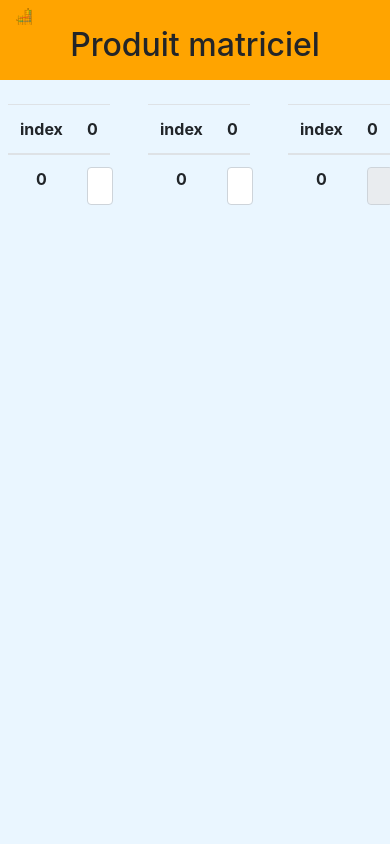
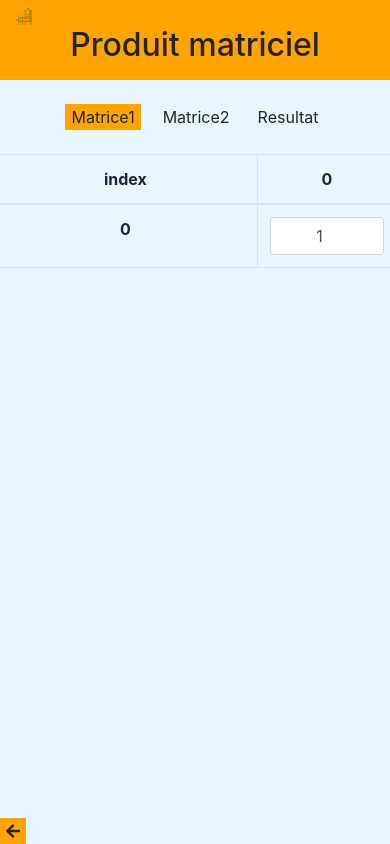
Before and after one commit to florian-barthelemy/produitMatriciel, a React (Create React App) app: page / in a window 390 px wide. Both pictures are taken after a click on the button "valider". Built offline with nearby package versions, Linux system fonts and the light colour scheme.

Commit message:
need to add some css and fix the responsive

```diff
--- a/package.json
+++ b/package.json
@@ -3,6 +3,9 @@
   "version": "0.1.0",
   "private": true,
   "dependencies": {
+    "@fortawesome/fontawesome-svg-core": "^1.2.26",
+    "@fortawesome/free-solid-svg-icons": "^5.12.0",
+    "@fortawesome/react-fontawesome": "^0.1.8",
     "@testing-library/jest-dom": "^4.2.4",
     "@testing-library/react": "^9.3.2",
     "@testing-library/user-event": "^7.1.2",
--- a/src/App.css
+++ b/src/App.css
@@ -37,9 +37,6 @@
   }
 }
 
-header{
-  background-color:#FFA400;
-}
 .img-fluid{
   max-width:5%;
 }
@@ -48,7 +45,27 @@ body{
   color:#232528;
 }
 .btnValider{
-  background-color:#FFA400;
-  border:none;
+
   border-radius:12px;
 }
+
+.active,.btnValider,header,.buttonRetour{
+  background-color: #FFA400;
+}
+.notActive{
+  background-color: transparent;
+}
+.btnValider,.active,.notActive,.buttonRetour{
+  border:none;
+  color:#232528;
+
+}
+
+.buttonRetour{
+position: fixed;
+bottom:0;
+left:0;
+}
+.parent{
+  position: relative;
+}
--- /dev/null
+++ b/src/boutonRetour.js
@@ -0,0 +1,9 @@
+import React from 'react';
+import { FontAwesomeIcon } from '@fortawesome/react-fontawesome';
+import {faArrowLeft} from '@fortawesome/free-solid-svg-icons';
+export default function(props){
+    function retour(){
+        props.setInit(false);
+    }
+    return(<button  onClick={retour} className="buttonRetour"><FontAwesomeIcon icon={faArrowLeft}/></button>)
+}
--- a/src/initialisation1.js
+++ b/src/initialisation1.js
@@ -121,7 +121,7 @@ export default function Produit() {
           }
         </div>
       ) : (
-        <Init2 colonne={colonne} ligne={ligne} colonne2={colonne2} />
+        <Init2 colonne={colonne} ligne={ligne} colonne2={colonne2}  setInit={setInit} />
       )}
     </div>
   );
--- a/src/initialisation2.js
+++ b/src/initialisation2.js
@@ -1,12 +1,15 @@
 import React, { useState } from "react";
 import Matrice from "./matrice/matrice";
 import MatriceRes from "./matriceRes/matrice";
+import Navigation from './navigation';
+import BoutonRetour from './boutonRetour';
 export default function Initialisation2(props) {
   /** *
    *
    * init matrice1 ,matrice2 to an empty array
    * iterateur1 and interateur2 takes values of matrice1 and matrice2
    */
+  let [navVal,setNavVal]= useState("matrice1");
   let [matrice1, setMatrice1] = useState([]);
   let [matrice2, setMatrice2] = useState([]);
   let iterateur1 = matrice1.values();
@@ -77,29 +80,39 @@ export default function Initialisation2(props) {
     setMatrice1(matrice1);
     setMatrice2(matrice);
   }
+  return (
+    <div className="parent">
+    <BoutonRetour setInit={props.setInit}/>
+    <Navigation setNavVal={setNavVal} navVal={navVal}/>
+    <div className="row">
 
-  return (
-    <div className="row">
-      {/** it calls the three matrix */}
-      <Matrice
+      {console.log(navVal)/** it calls the three matrix */}
+      {navVal==="matrice1" ?(<Matrice
         ligne={props.ligne}
         colonne={props.colonne}
         matrice={matrice1}
         setMatrice={changeMatrice1}
-      />
-      <Matrice
+      />):(<>
+
+       {/*  */}
+      </>)}
+      {navVal==="matrice2"?(<Matrice
         ligne={props.colonne}
         colonne={props.colonne2}
         matrice={matrice2}
         setMatrice={changeMatrice2}
-      />
-      <MatriceRes
+      />):(<></>)}
+      {navVal==="resultat" ? ( <MatriceRes
         ligne={props.ligne}
         colonne={props.colonne}
         matrice1={matrice1}
         matrice2={matrice2}
         colonne2={props.colonne2}
-      />
+      />):(<></>)}
+
+
+
+    </div>
     </div>
   );
 }
--- a/src/matrice/matrice.js
+++ b/src/matrice/matrice.js
@@ -17,8 +17,8 @@ let matrice=props.matrice;
     props.setMatrice(matrice)
   }
   return (
-    <div className="col mx-2 table-responsive ">
-      <table className="table">
+    <div className=" mx-2 table-responsive ">
+      <table className="table table-bordered">
        {/**
         * it calls the header of the tab
         */}
--- a/src/matriceRes/celluleMatrice.js
+++ b/src/matriceRes/celluleMatrice.js
@@ -3,7 +3,6 @@ import React from 'react';
 export default function CelluleMatrice(props){
     return(
         <>
-        {console.log(props.defaultValue)}
         <input /*value to make the value of the input of the case of matrix*/value={props.defaultValue} /* disabled to makes changesby user disabled*/disabled={true}  type="number" className=" text-center form-control"/>
         </>
     )
--- a/src/matriceRes/matrice.js
+++ b/src/matriceRes/matrice.js
@@ -21,7 +21,7 @@ export default function Matrice(props) {
   }
   return (
     <div className="col mx-2 table-responsive ">
-      <table className="table">
+      <table className="table table-bordered">
         {/** show the header of the matriceRes */}
         <thead>
           <HeaderMatrice matrice={matriceRes} />
--- /dev/null
+++ b/src/navigation.js
@@ -0,0 +1,20 @@
+import React from 'react';
+
+export default function(props){
+    function changeVal(e){
+        props.setNavVal(e.target.value);
+    }
+    return(
+       <ul className="nav justify-content-center mb-4">
+           <li className="mx-2">
+               <button  value="matrice1" className={props.navVal==="matrice1"? "active" : "notActive"} onClick={changeVal}>Matrice1</button>
+           </li>
+           <li className="mx-2">
+               <button value="matrice2"  className={props.navVal==="matrice2"? "active" : "notActive"} onClick={changeVal}>Matrice2</button>
+           </li>
+           <li className="mx-2">
+               <button value='resultat'  className={props.navVal==="resultat"? "active" : "notActive"} onClick={changeVal}>Resultat</button>
+           </li>
+       </ul>
+    )
+}
```
Also changed, not shown: 1 other file (tests, documents, lock files or other folders).
